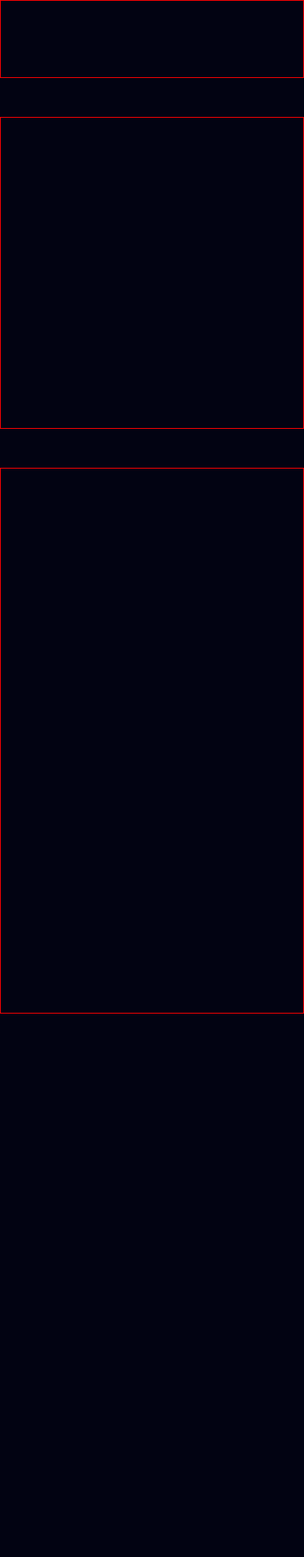
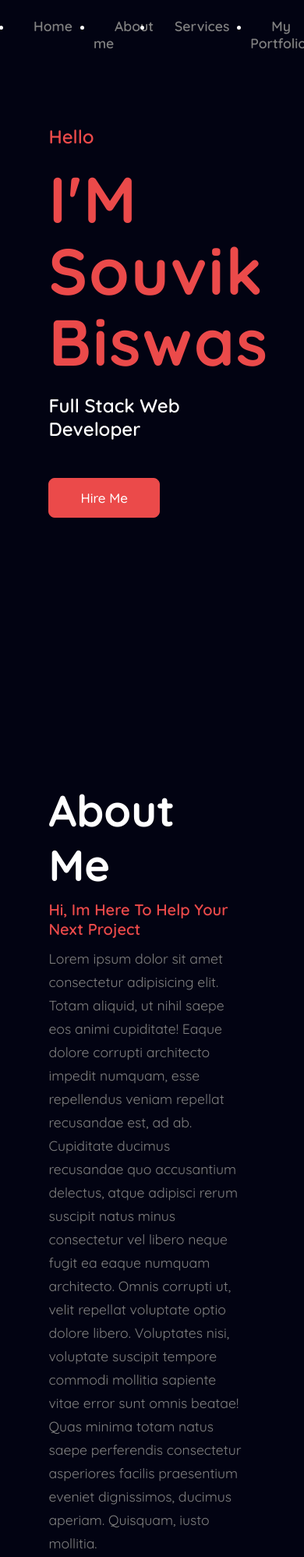
Before and after one commit to souvikbiswas2022/souvikbiswas2022.github.io, a plain HTML site: page index.html in a window 390 px wide. Shown: the top 1997 px of the page at 78% size. Before the commit the page ends 1300 px from the top, so only its background shows below. Drawn offline with nearby package versions, Linux system fonts and the light colour scheme.

Commit message:
done today

```diff
--- a/index.html
+++ b/index.html
@@ -15,13 +15,13 @@
 </head>
 <body>
 
- <div id="cnt">
+ <!-- <div id="cnt">
     <div id="nav"></div>
  <div id =about></div>
  <div id="exp"></div>
- </div>
-    <!-- <header>
-        <a href="#" class="logo"><img src="img/name_logo.png"></a>
+ </div> -->
+    <header>
+        <!-- <a href="#" class="logo"><img src="img/name_logo.png"></a> -->
         <div class="bx bx-menu" id="menu-icon"></div>
         <ul class="navbar">
             <li><a href="#home">Home</a></li>
@@ -30,10 +30,61 @@
             <li><a href="#portfolio">My Portfolio</a></li>
             <li><a href="#contact">Contact</a></li>
 
-
         </ul>
     </header>
-    <h1>Hello, I am Souvik biswas</h1> -->
+    <section class="home" id="home">
+        <div class="home-text">
+            <h4>Hello</h4>
+            <h1>I'M Souvik <br><span>Biswas</span></h1>
+            <h3>Full Stack Web Developer</h3>
+            <a href="#" class="btn">Hire Me</a>
+        </div>
+
+    </section>
+
+    <!-- ABOUT -->
+    <section class="about" id="about">
+        <!-- <div class="about-img">
+            <img src="#">
+            ***************
+        </div> -->
+        <div class="about-text">
+            <h2>About Me</h2>
+            <h4>Hi, Im Here To Help Your Next Project</h4>
+            <p>Lorem ipsum dolor sit amet consectetur adipisicing elit. Totam aliquid, ut nihil saepe eos animi cupiditate! Eaque dolore corrupti architecto impedit numquam, esse repellendus veniam repellat recusandae est, ad ab.
+            Cupiditate ducimus recusandae quo accusantium delectus, atque adipisci rerum suscipit natus minus consectetur vel libero neque fugit ea eaque numquam architecto. Omnis corrupti ut, velit repellat voluptate optio dolore libero.
+            Voluptates nisi, voluptate suscipit tempore commodi mollitia sapiente vitae error sunt omnis beatae! Quas minima totam natus saepe perferendis consectetur asperiores facilis praesentium eveniet dignissimos, ducimus aperiam. Quisquam, iusto mollitia.
+            </p>
+            <div class="about-gri">
+                <div class="about-in">
+                    <h5>1. Problem Solving</h5>
+                </div>
+                <div class="about-in">
+                    <h5>2. Creative Idea</h5>
+                </div>
+                <div class="about-in">
+                    <h5>3. Search a lot</h5>
+                </div>
+                <div class="about-in">
+                    <h5>4. High Quality</h5>
+                </div>
+            </div>
+             <a href="#" class="btn">Contact Me</a>
+        </div>
+    </section>
+  <!-- ---------------
+  --------------- -->
+
+  <!-- Portfolio -->
+
+  <section class="portfolio" id="portfolio">
+<div class="main-text">
+    <h2>My Portfolio</h2>
+    <h4>Some Of My Distinguished Work</h4>
+</div>
+
+
+  </section>
 </body>
 </html>
 <script type="text/javascript" src="script.js"></script>
--- a/script.js
+++ b/script.js
@@ -1 +1,6 @@
-console.log("hello");
+
+const header=document.querySelector("header");
+
+window.addEventListener("scroll",function(){
+    header.classList.toggle("sticky",window.scrollY>0);
+})
--- a/style.css
+++ b/style.css
@@ -77,7 +77,145 @@ header{
 }
 
 
-#cnt>div{
+section{
+    padding: 160px 16% 90px;
+
+}
+
+.home{
+    height: 100vh;
+    width: 100%;
+    position: relative;
+    /* background: url();  image */
+    /* background-size: cover;
+    background-position: center;
+    display: flex;
+    align-items: center;
+    justify-content: flex-start; */
+}
+
+.home-text h1{
+    margin: 20px 0;
+    font-size: var(--h1-font);
+    font-weight: bold;
+    line-height: 1.1;
+    letter-spacing: 2px;
+}
+
+span{
+    color: var(--main-color);
+}
+
+.home-text h4{
+
+    color: var(--main-color);
+    font-size: 24px;
+    font-weight: 600;
+}
+
+.home-text h3{
+    font-size: 24px;
+    font-weight: 600;
+    margin-bottom: 3rem;
+}
+
+.btn{
+display: inline-block;
+padding: 14px 40px;
+border-radius: 0.5rem;
+font-size: 17px;
+font-weight: 500;
+background: var(--main-color);
+color: var(--text-color);
+border: 1px solid var(--main-color);
+transition: all .40s ease;
+
+}
+
+.btn:hover{
+    transform: scale(1.01) translate(-5px);
+    background: transparent;
+    border:1px solid var(--main-color);
+}
+
+header.sticky{
+    padding: 10px 16%;
+    background: var(--bg-color);
+    border-bottom: 1px solid #0e1630;
+    transition: .3s;
+}
+
+.about{
+    display: grid;
+    grid-template-columns: repeat(2,1fr);
+    align-items: center;
+    gap: 2rem;
+}
+
+.about-text h4{
+    margin: 10px 0;
+    color: var(--main-color);
+    font-size: 20px;
+    font-weight:600;
+
+}
+
+.about-text h2{
+    font-size: var(--h2-font);
+
+}
+
+.about-text p{
+    color: var(--second-color);
+    font-size: var(--p-font);
+    line-height: 30px;
+    margin-bottom: 2rem;
+}
+
+.about-gri{
+    display: grid;
+    grid-template-columns: repeat(auto-fit,minmax(250px,auto));
+    align-items: center;
+    gap: 1rem;
+    margin-bottom: 3rem;
+}
+
+.about-in h5{
+font-size: 22px;
+font-weight: 600;
+}
+
+.about-img{
+    height: auto;
+    width: 100%;
+    max-width: 460px;
+}
+
+/* -----------------
+----------------- */
+
+.main-text{
+    text-align: center;
+}
+
+.main-text h2{
+    font-size: var(--h2-font);
+    margin-bottom: 10px;
+}
+.main-text h4{
+    color: var(--main-color);
+    font-size: 24px;
+    font-weight: 600;
+}
+
+
+
+
+
+
+
+
+/* #cnt>div{
     border: 1px solid red;
 }
 #nav{
@@ -120,4 +258,4 @@ header{
 @media all and (min-width:451px) and (max-width:750px){
 
 
-}
+} */
```
